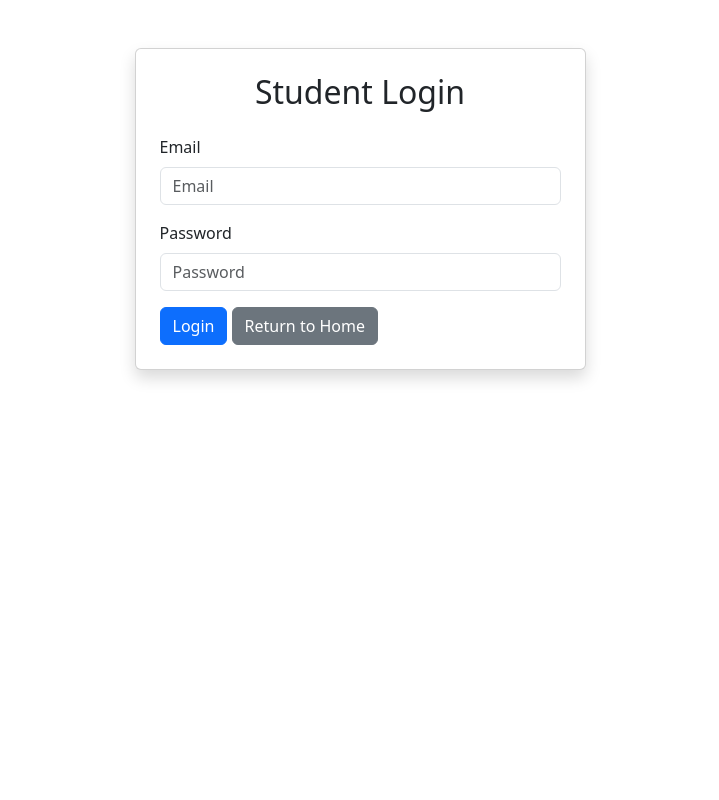
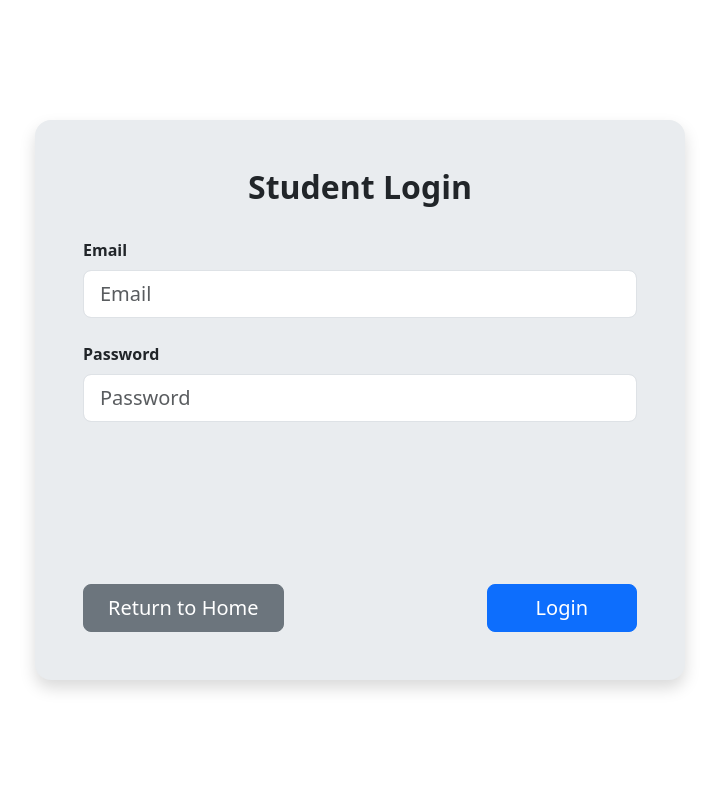
Before and after one commit to AydinAnuar/Student-Registration-System, a PHP site: page /student_login.php in a window 1280 px wide. Shown: the whole page, without its empty margins (280-999 px from the left). Run offline with PHP 8.4, Linux system fonts and the light colour scheme.

Commit message:
student_login.php

```diff
--- a/student_login.php
+++ b/student_login.php
@@ -42,40 +42,50 @@ if (isset($_POST['login'])) {
 
 <body>
 
-    <div class="container mt-5">
-        <div class="row justify-content-center">
+    <!-- Centers the grey box in the middle of the page -->
+    <div class="container d-flex justify-content-center align-items-center min-vh-100">
 
-            <div class="col-md-5">
+        <!-- Grey box -->
+        <div class="p-5 rounded-4 shadow w-100 d-flex flex-column"
+            style="max-width: 650px; min-height: 560px; background-color: #e9ecef;">
 
-                <div class="card shadow p-4">
+            <h2 class="text-center fw-bold mb-4">Student Login</h2>
 
-                    <h2 class="text-center mb-4">Student Login</h2>
-
-                    <div class="text-danger">
+            <div class="text-danger mb-2">
                 <?php echo $error; ?>
             </div>
 
-                    <form method="POST">
-                        <label class="form-label">Email</label>
-                        <input type="email"
+            <form method="POST" class="d-flex flex-column flex-grow-1">
+
+                <label for="email" class="form-label fw-semibold">Email</label>
+                <input id="email"
+                    type="email"
                     name="email"
-                            class="form-control mb-3"
+                    class="form-control form-control-lg mb-4"
                     placeholder="Email"
                     required>
-                        <label class="form-label">Password</label>
-                        <input type="password"
+
+                <label for="password" class="form-label fw-semibold">Password</label>
+                <input id="password"
+                    type="password"
                     name="password"
-                            class="form-control mb-3"
+                    class="form-control form-control-lg mb-2"
                     placeholder="Password"
                     required>
 
+                <!-- Buttons at the bottom of the box: Return to Home on the left, Login on the right -->
+                <div class="d-flex justify-content-between mt-auto pt-4">
+                    <a href="index.php" class="btn btn-secondary btn-lg px-4">Return to Home</a>
+
                     <button name="login"
-                            class="btn btn-primary">
+                        class="btn btn-primary btn-lg px-5">
                         Login
                     </button>
-                        <a href="index.php" class="btn btn-secondary">Return to Home</a>
+                </div>
 
             </form>
+
+        </div>
 
     </div>
 
```
Lines whose indentation alone changed are shown as unchanged.
